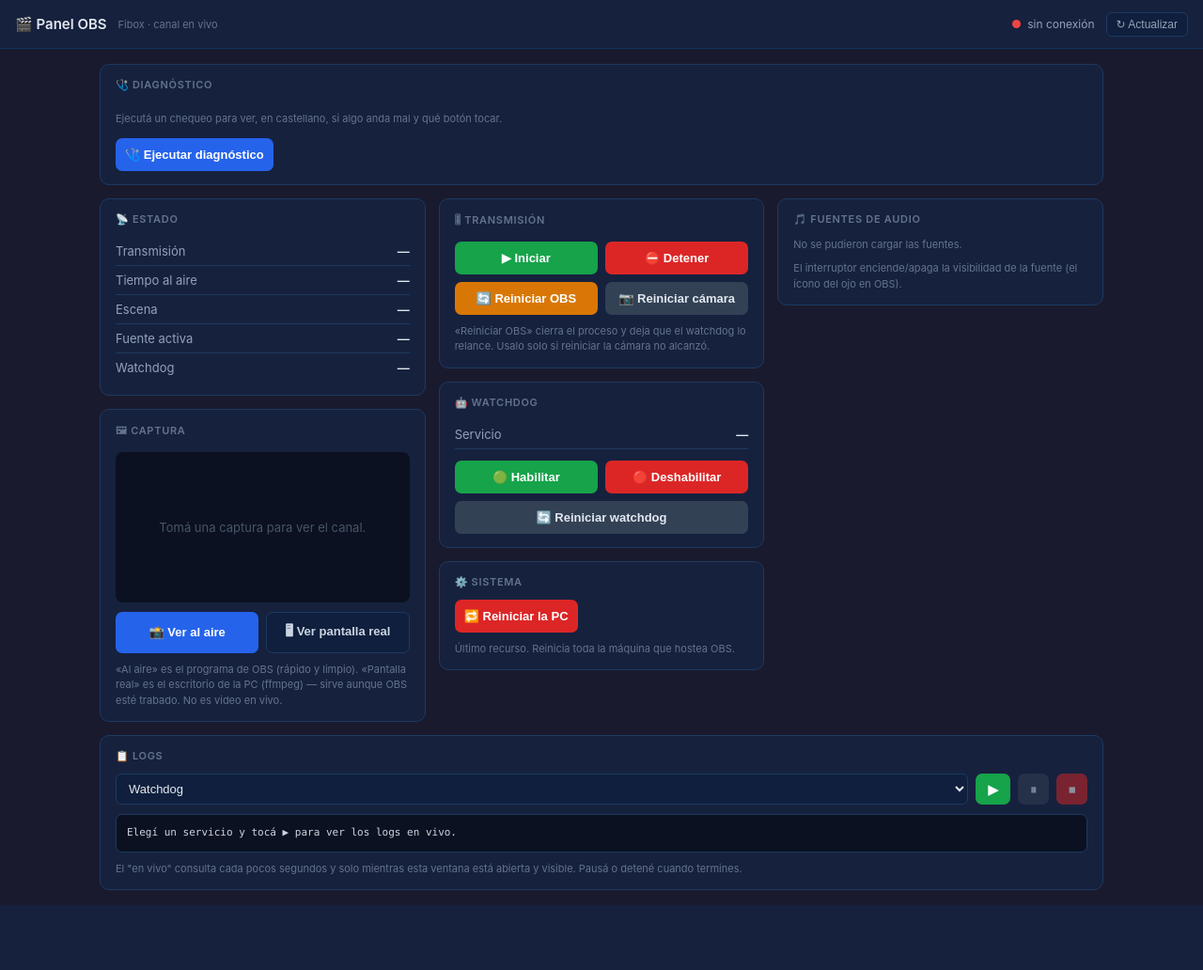
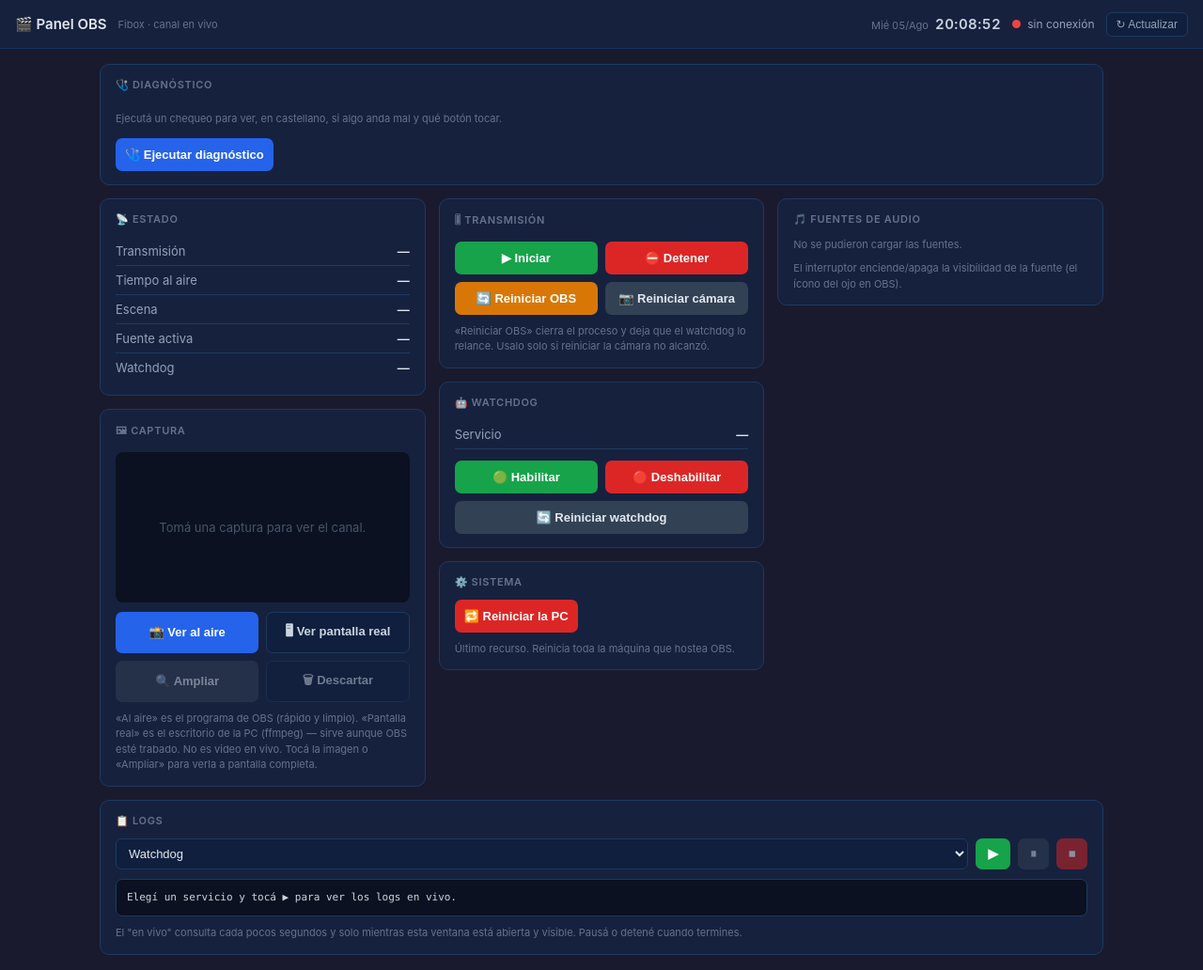
Before and after one commit to ralatigano/fiboxito, a FastAPI app: page /obs/panel in a window 1280 px wide. Shown: the whole page at 94% size. Before the commit the page ends 963 px from the top, so only its background shows below. Run offline with FastAPI, Linux system fonts and the light colour scheme; parts of the project's set-up code (start-up, migrations or seed data) failed here and were passed over.

Commit message:
Panel OBS: reloj de fecha/hora, hora del diagnóstico y ampliar/descartar captura
- Reloj vivo (fecha y hora) en el header como referencia de los timestamps.
- El diagnóstico indica "ejecutado a las HH:MM:SS".
- Botones para ampliar la captura a pantalla completa y para descartarla.

Co-Authored-By: Claude Opus 4.8 <noreply@anthropic.com>

```diff
--- a/templates/obs.html
+++ b/templates/obs.html
@@ -12,7 +12,10 @@
       border-bottom:1px solid #0f3460;position:sticky;top:0;z-index:100}
     #header h1{font-size:15px;font-weight:600;color:#e2e8f0}
     #header .sub{font-size:11px;color:#64748b}
-    #conn{margin-left:auto;display:flex;align-items:center;gap:7px;font-size:12px;color:#94a3b8}
+    #clock{margin-left:auto;display:flex;align-items:baseline;gap:7px;font-variant-numeric:tabular-nums}
+    #clock .clk-date{font-size:11px;color:#64748b;text-transform:capitalize}
+    #clock .clk-time{font-size:15px;font-weight:600;color:#cbd5e1;letter-spacing:.5px}
+    #conn{display:flex;align-items:center;gap:7px;font-size:12px;color:#94a3b8}
     #conn-dot{width:9px;height:9px;border-radius:50%;background:#64748b;transition:background .3s}
     #conn-dot.ok{background:#22c55e}
     #conn-dot.err{background:#ef4444}
@@ -80,8 +83,17 @@
     /* captura */
     #shot-wrap{position:relative;border-radius:8px;overflow:hidden;background:#0b1120;
       min-height:160px;display:flex;align-items:center;justify-content:center}
-    #shot-img{width:100%;display:block}
+    #shot-img{width:100%;display:block;cursor:zoom-in}
     #shot-empty{color:#475569;font-size:13px;padding:30px}
+
+    /* visor de captura a pantalla completa */
+    #lightbox{position:fixed;inset:0;background:rgba(2,6,23,.92);z-index:10001;
+      display:none;align-items:center;justify-content:center;padding:20px;cursor:zoom-out}
+    #lightbox.show{display:flex}
+    #lightbox img{max-width:100%;max-height:100%;border-radius:8px;box-shadow:0 10px 40px rgba(0,0,0,.6)}
+    #lightbox .lb-close{position:absolute;top:14px;right:18px;font-size:26px;line-height:1;
+      color:#cbd5e1;background:none;border:none;cursor:pointer;padding:4px 10px}
+    #lightbox .lb-close:hover{color:#fff}
 
     /* logs */
     .log-bar{display:flex;gap:8px;margin-bottom:10px}
@@ -140,6 +152,9 @@
   <div id="header">
     <h1>🎬 Panel OBS</h1>
     <span class="sub">Fibox · canal en vivo</span>
+    <div id="clock" title="Fecha y hora actual (de este navegador)">
+      <span class="clk-date" id="clk-date">—</span><span class="clk-time" id="clk-time">--:--:--</span>
+    </div>
     <div id="conn"><span id="conn-dot"></span><span id="conn-txt">conectando…</span></div>
     <button id="btn-refresh" onclick="refreshAll()">↻ Actualizar</button>
   </div>
@@ -177,8 +192,10 @@
           <div class="btn-grid" style="margin-top:10px">
             <button class="btn btn-blue" onclick="loadShot('/obs/screenshot/program','lo que sale al aire','Si OBS no responde, probá «Ver pantalla real».')">📸 Ver al aire</button>
             <button class="btn btn-ghost" onclick="loadShot('/obs/screenshot','la pantalla de la PC')">🖥 Ver pantalla real</button>
+            <button class="btn btn-slate" id="shot-zoom" onclick="openShot()" disabled>🔍 Ampliar</button>
+            <button class="btn btn-ghost" id="shot-clear" onclick="clearShot()" disabled>🗑 Descartar</button>
           </div>
-          <div class="hint">«Al aire» es el programa de OBS (rápido y limpio). «Pantalla real» es el escritorio de la PC (ffmpeg) — sirve aunque OBS esté trabado. No es video en vivo.</div>
+          <div class="hint">«Al aire» es el programa de OBS (rápido y limpio). «Pantalla real» es el escritorio de la PC (ffmpeg) — sirve aunque OBS esté trabado. No es video en vivo. Tocá la imagen o «Ampliar» para verla a pantalla completa.</div>
         </div>
 
       </div>
@@ -252,6 +269,11 @@
   </div>
 
   <div id="toast"></div>
+
+  <div id="lightbox">
+    <button class="lb-close" onclick="closeShot()" title="Cerrar">✕</button>
+    <img id="lightbox-img" alt="Captura ampliada">
+  </div>
 
   <div id="modal">
     <div class="modal-box">
@@ -373,7 +395,7 @@ function openConfirm(title, msg, onOk){
 function confirmAct(path, title, msg){ openConfirm(title, msg, () => act(path, title)); }
 function closeModal(){ $('#modal').classList.remove('show'); }
 $('#modal').addEventListener('click', e => { if(e.target.id === 'modal') closeModal(); });
-document.addEventListener('keydown', e => { if(e.key === 'Escape') closeModal(); });
+document.addEventListener('keydown', e => { if(e.key === 'Escape'){ closeModal(); closeShot(); } });
 
 // ── estado ───────────────────────────────────────────────
 let polling = false;
@@ -453,21 +475,49 @@ async function toggleSource(name, enabled, row){
 }
 
 // ── captura ──────────────────────────────────────────────
+let _shotSrc = null;   // src de la captura vigente (para ampliar)
+
+function _shotButtons(on){
+  $('#shot-zoom').disabled  = !on;
+  $('#shot-clear').disabled = !on;
+}
+
 function loadShot(path, label, altHint){
   const spin = $('#shot-spin'), wrap = $('#shot-wrap');
   spin.innerHTML = '<span class="spinner dark"></span>';
   const img = new Image();
   img.id = 'shot-img';
-  img.onload = () => { wrap.innerHTML = ''; wrap.appendChild(img); spin.innerHTML = ''; setConn(true); };
+  img.onload = () => {
+    wrap.innerHTML = ''; wrap.appendChild(img); spin.innerHTML = ''; setConn(true);
+    _shotSrc = img.src;
+    img.onclick = openShot;   // tocar la imagen la amplía
+    _shotButtons(true);
+  };
   img.onerror = () => {
     spin.innerHTML = '';
     wrap.innerHTML = '<div id="shot-empty">No se pudo capturar ' + escapeHtml(label) + '.' +
       (altHint ? '<br>' + escapeHtml(altHint) : '') + '</div>';
     toast('❌ No se pudo capturar ' + label, 'err');
     setConn(false);
+    _shotSrc = null;
+    _shotButtons(false);
   };
   img.src = path + (path.includes('?') ? '&' : '?') + 't=' + Date.now();
 }
+
+function clearShot(){
+  $('#shot-wrap').innerHTML = '<div id="shot-empty">Tomá una captura para ver el canal.</div>';
+  _shotSrc = null;
+  _shotButtons(false);
+}
+
+function openShot(){
+  if(!_shotSrc) return;
+  $('#lightbox-img').src = _shotSrc;
+  $('#lightbox').classList.add('show');
+}
+function closeShot(){ $('#lightbox').classList.remove('show'); }
+$('#lightbox').addEventListener('click', e => { if(e.target.id !== 'lightbox-img') closeShot(); });
 
 // ── logs (reproductor: play / pause / stop) ──────────────
 // Reutiliza el snapshot GET /obs/logs re-consultándolo en intervalo mientras
@@ -566,7 +616,7 @@ function renderDiag(r){
   let html =
     '<div class="diag-summary" style="border-color:' + vs.bd + ';background:' + vs.bg + '">' +
       vs.ico + ' <b>' + escapeHtml(r.resumen) + '</b> ' +
-      '<span class="diag-ts">· ' + escapeHtml(r.ts || '') + '</span>' +
+      (r.ts ? '<span class="diag-ts">· ejecutado a las ' + escapeHtml(r.ts) + '</span>' : '') +
     '</div>';
   for(let i = 0; i < _diagFindings.length; i++){
     const it = _diagFindings[i];
@@ -597,6 +647,16 @@ function diagAct(b){
   else run();
 }
 
+// ── reloj de fecha/hora (navegador) ──────────────────────
+// Sirve de referencia para leer los timestamps de la UI (diagnóstico, logs).
+const _DIAS  = ['dom','lun','mar','mié','jue','vie','sáb'];
+const _MESES = ['ene','feb','mar','abr','may','jun','jul','ago','sep','oct','nov','dic'];
+function tickClock(){
+  const n = new Date(), p = x => String(x).padStart(2,'0');
+  $('#clk-date').textContent = `${_DIAS[n.getDay()]} ${p(n.getDate())}/${_MESES[n.getMonth()]}`;
+  $('#clk-time').textContent = `${p(n.getHours())}:${p(n.getMinutes())}:${p(n.getSeconds())}`;
+}
+
 // ── util ─────────────────────────────────────────────────
 function escapeHtml(s){ return (s||'').replace(/[&<>"']/g, c => ({'&':'&amp;','<':'&lt;','>':'&gt;','"':'&quot;',"'":'&#39;'}[c])); }
 function escapeMultiline(s){ return escapeHtml(s).replace(/\n/g, '<br>'); }
@@ -607,6 +667,8 @@ function refreshAll(){ refreshStatus(); refreshSources(); }
 $('#log-svc').addEventListener('change', () => { if(logState === 'playing') fetchLogsOnce(); });
 
 // ── arranque + polling ───────────────────────────────────
+tickClock();
+setInterval(tickClock, 1000);
 refreshAll();
 logSetUI();
 let timer = setInterval(() => { if(!document.hidden) refreshStatus(); }, 8000);
```
Also changed, not shown: CHANGELOG.md.
